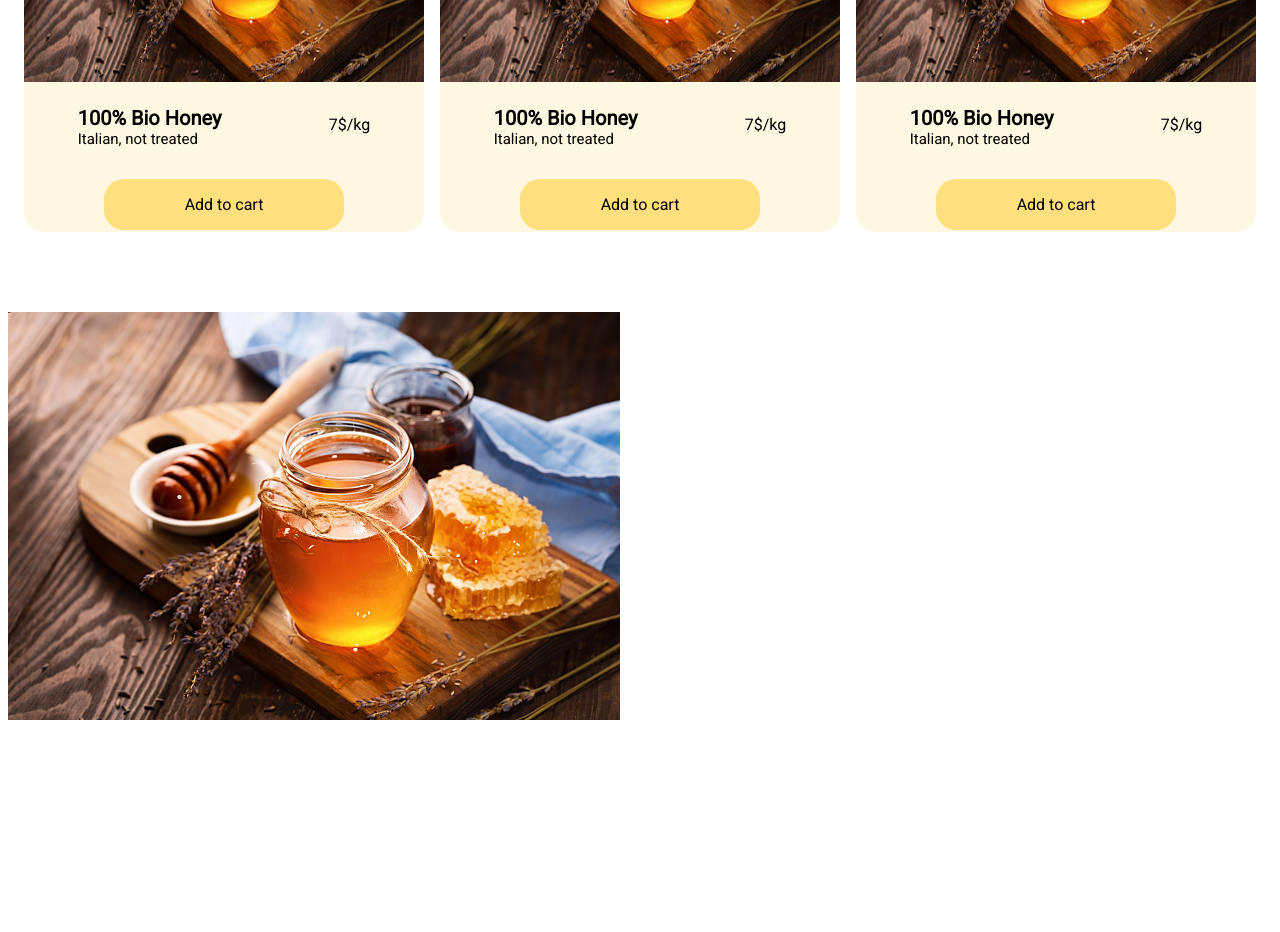
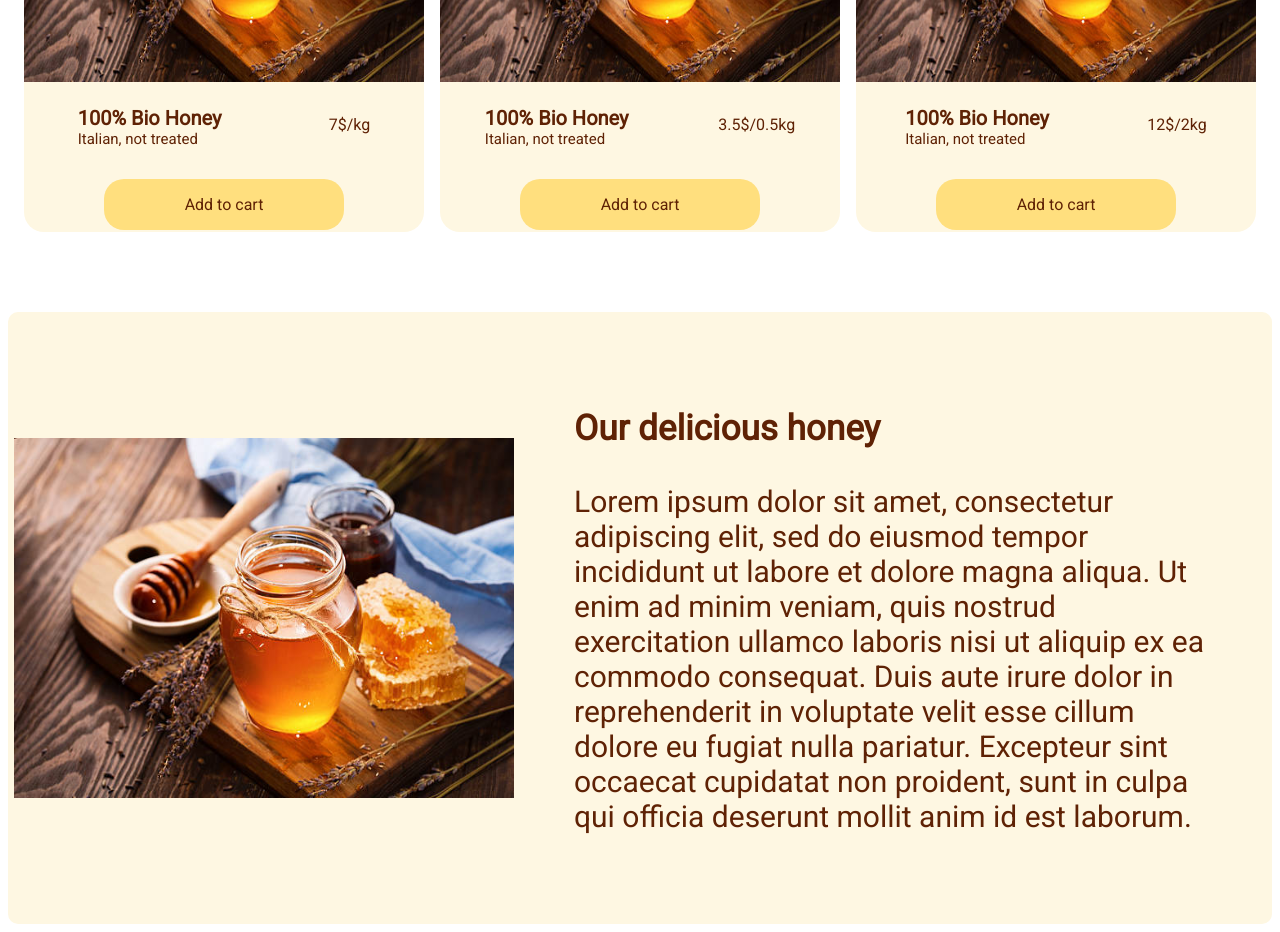
Before and after one commit to LoZioSpada/Advanced-CSS-2, a plain HTML site: page index.html in a window 1280 px wide. Shown: the part 460-1392 px from the top of the page. Before the commit the page ends 1192 px from the top, so only its background shows below. Drawn offline with Linux system fonts and the light colour scheme.

Commit message:
Advanced CSS 2
- Completato il file .css per modellare la pagina e renderla in qualche modo responsive SENZA media query;

```diff
--- a/assets/style/style.css
+++ b/assets/style/style.css
@@ -1,7 +1,17 @@
 @import url('https://fonts.googleapis.com/css2?family=Roboto&display=swap');
+@media screen and (max-width: 768px) {
+    body{
+        max-width: 100%;
+    }
+}
+
+
 
 *{
     font-family: 'Roboto', sans-serif;
+    color: #5F2205;
+    box-sizing: border-box;
+    max-width: 100%;
 }
 
 header{
@@ -13,6 +23,7 @@ header{
     padding-left: 5em;
     padding-right: 5em;
     position: sticky;
+    top: 0;
     margin-bottom: 10vh;
 }
 
@@ -44,7 +55,6 @@ navbar img{
 #cards{
     display: flex;
     justify-content: space-evenly;
-
     margin-bottom: 10vh;
 }
 
@@ -89,3 +99,27 @@ navbar img{
     margin-left: 5em;
     margin-right: 5em;
 }
+
+#article {
+    display: flex;
+    justify-content: center;
+    flex-wrap: wrap-reverse;
+    align-items: center;
+    background-color: #fef7e2;
+    border-radius: 10px 10px 10px 10px;
+}
+
+#article div {
+    font-size: 30px;
+    margin: 2em;
+}
+
+#article img{
+    height: 360px;
+    width: 500px;
+}
+
+.text {
+    min-width: 200px;
+    flex-basis: 50%;
+}
--- a/index.html
+++ b/index.html
@@ -36,7 +36,7 @@
             <img src="assets/img/honey.jpg" alt="honey.jpg">
             <div class="description">
                 <span class="honey"><strong>100% Bio Honey</strong><p class="break"> Italian, not treated</p></span>
-                <span class="prize">7$/kg</span>
+                <span class="prize">3.5$/0.5kg</span>
             </div>
             <p class="cart">Add to cart</p>
         </div>
@@ -45,14 +45,21 @@
             <img src="assets/img/honey.jpg" alt="honey.jpg">
             <div class="description">
                 <span class="honey"><strong>100% Bio Honey</strong><p class="break"> Italian, not treated</p></span>
-                <span class="prize">7$/kg</span>
+                <span class="prize">12$/2kg</span>
             </div>
             <p class="cart">Add to cart</p>
         </div>
     </main>
 
-    <footer>
+    <footer id="article">
         <img src="assets/img/honey.jpg" alt="honey.jpg">
+        <div class="text">
+            <h3>Our delicious honey</h3>
+            <p>Lorem ipsum dolor sit amet, consectetur adipiscing elit, sed do eiusmod tempor incididunt ut labore et dolore magna aliqua.
+                Ut enim ad minim veniam, quis nostrud exercitation ullamco laboris nisi ut aliquip ex ea commodo consequat.
+                Duis aute irure dolor in reprehenderit in voluptate velit esse cillum dolore eu fugiat nulla pariatur.
+                Excepteur sint occaecat cupidatat non proident, sunt in culpa qui officia deserunt mollit anim id est laborum.</p>
+        </div>
     </footer>
 
 </body>
```
